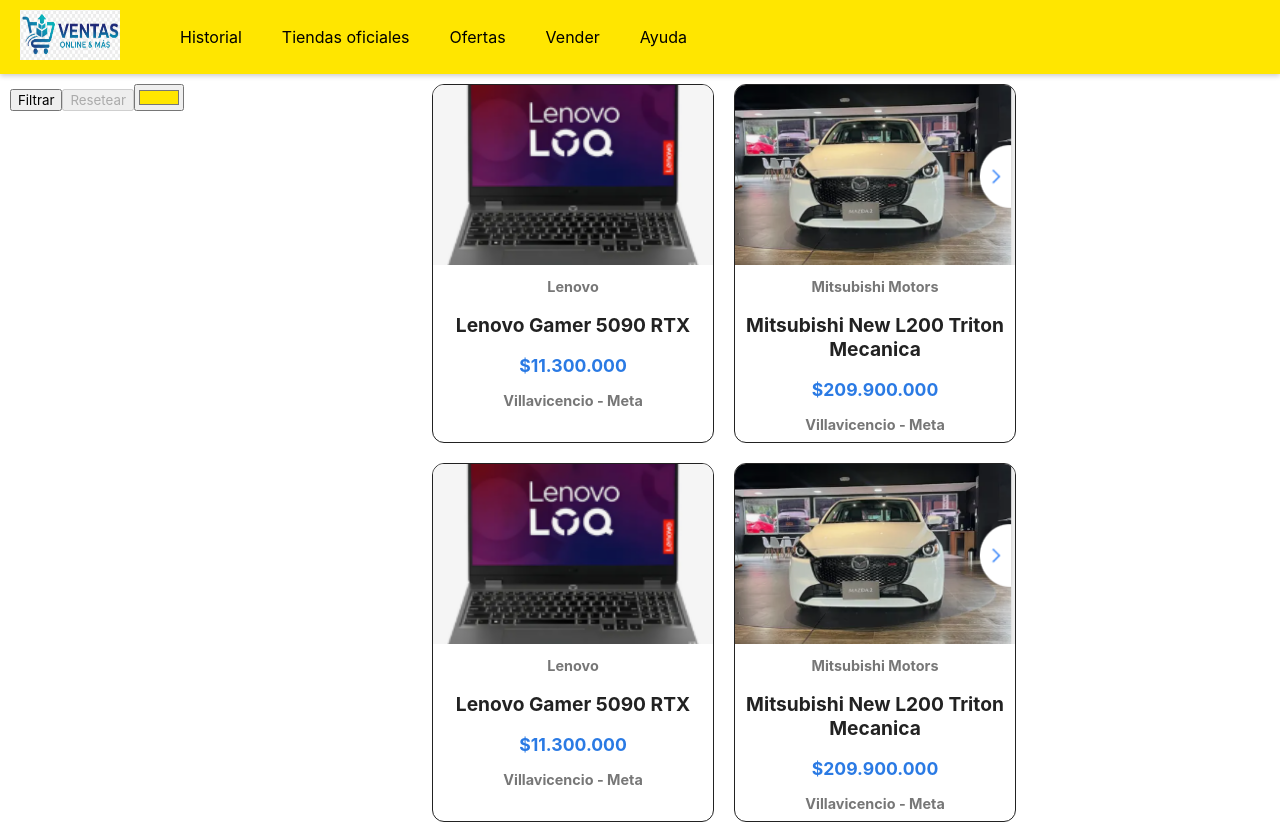
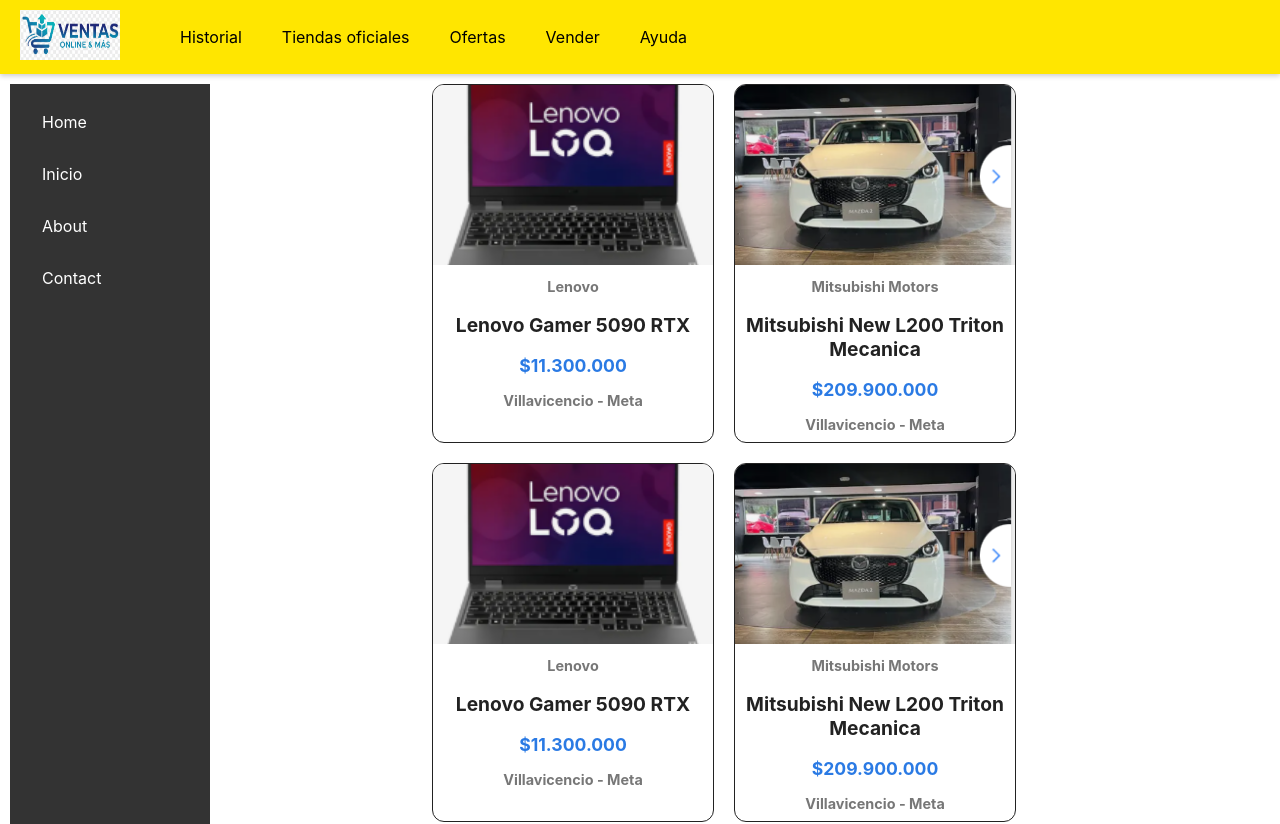
Before and after one commit to jorgekm21/Career-Angular-Basic-Workshop, an Angular app: page / in a window 1280 px wide. Shown: the top 824 px of the page. Built offline with nearby package versions, Linux system fonts and the light colour scheme.

Commit message:
Incorporacion de aside

```diff
--- a/src/app/components/aside/aside.css
+++ b/src/app/components/aside/aside.css
@@ -0,0 +1,33 @@
+/* Menu Styles */
+.menu {
+  background-color: #333;
+  padding: 0;                /* ← Quita el padding vertical si lo tenías */
+  width: 200px;              /* ← Define un ancho fijo para el sidebar (opcional) */
+  min-height: 100vh;         /* ← Si quieres que ocupe toda la altura */
+}
+
+.menu-list {
+  list-style: none;
+  margin: 0;
+  padding: 0;
+  display: flex;
+  flex-direction: column;  /* ← Cambia a vertical */
+  align-items: flex-start; /* ← Alinea a la izquierda (no center) */
+  gap: 0.5rem;             /* ← Espaciado entre items */
+  padding: 1rem;            /* ← Padding interno para que no toque los bordes */
+}
+
+.menu-link {
+  color: #fff;
+  text-decoration: none;
+  font-size: 1rem;
+  padding: 0.75rem 1rem;    /* ← Más padding vertical para mejor apariencia */
+  border-radius: 4px;
+  transition: background-color 0.3s ease;
+  display: block;            /* ← Hace que ocupe todo el ancho disponible */
+  width: 100%;               /* ← Opcional: si quieres que todos tengan el mismo ancho */
+}
+
+.menu-link:hover {
+  background-color: #555;
+}
--- a/src/app/components/aside/aside.html
+++ b/src/app/components/aside/aside.html
@@ -1,3 +1,14 @@
+<nav class="menu">
+  <ul class="menu-list">
+    <li><a href="#" class="menu-link">Home</a></li>
+    <li><a href="#" class="menu-link">Inicio</a></li>
+    <li><a href="#" class="menu-link">About</a></li>
+    <li><a href="#" class="menu-link">Contact</a></li>
+  </ul>
+</nav>
+
+<hr>
+
 <button (click)="filtrar()" [disabled]="!activo">Filtrar</button>
 <button (click)="resetear()" [disabled]="activo">Resetear</button>
 
```
